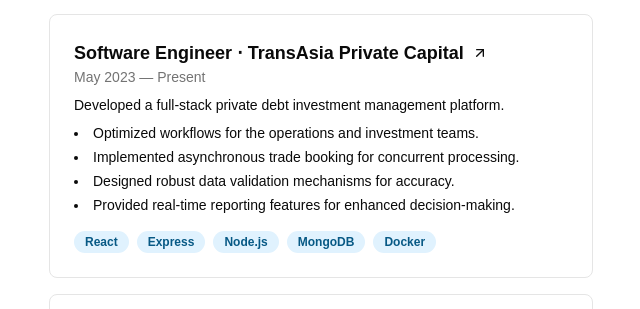
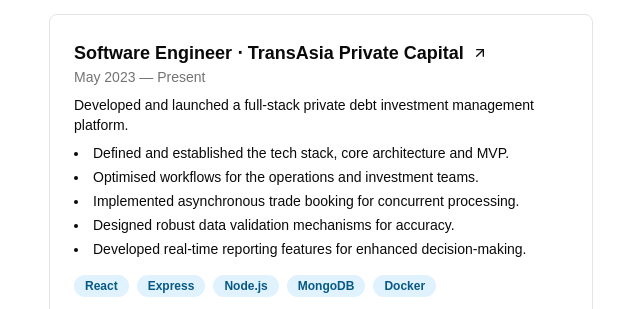
Before and after one commit to zonghanleezh/portfolio, a Next.js app: page / in a window 1280 px wide. Shown: the part 854-1163 px from the top of the page, without its empty margins (495-1135 px from the left). Built offline with nearby package versions, Linux system fonts and the light colour scheme; no server answers.

Commit message:
Updated transasia bullets

```diff
--- a/src/data/jobs.js
+++ b/src/data/jobs.js
@@ -13,12 +13,13 @@
     {
         title: 'Software Engineer ⋅ TransAsia Private Capital',
         date: 'May 2023 — Present',
-        intro: 'Developed a full-stack private debt investment management platform.',
+        intro: 'Developed and launched a full-stack private debt investment management platform.',
         bullets: [
-            'Optimized workflows for the operations and investment teams.',
+            'Defined and established the tech stack, core architecture and MVP.',
+            'Optimised workflows for the operations and investment teams.',
             'Implemented asynchronous trade booking for concurrent processing.',
             'Designed robust data validation mechanisms for accuracy.',
-            'Provided real-time reporting features for enhanced decision-making.',
+            'Developed real-time reporting features for enhanced decision-making.',
         ],
         url: 'https://taprivatecapital.com/',
         badges: ['React', 'Express', 'Node.js', 'MongoDB', 'Docker'],
```
